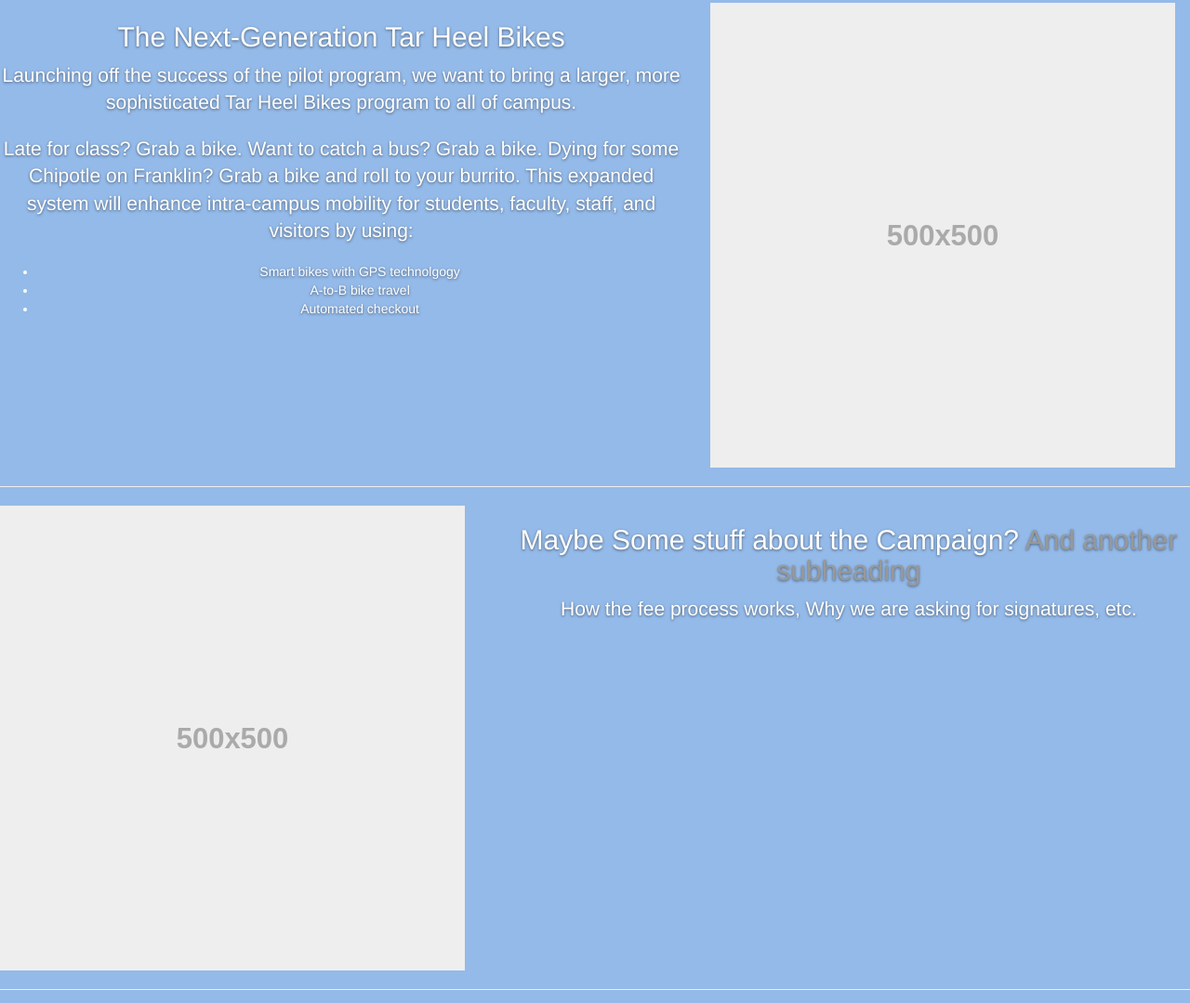
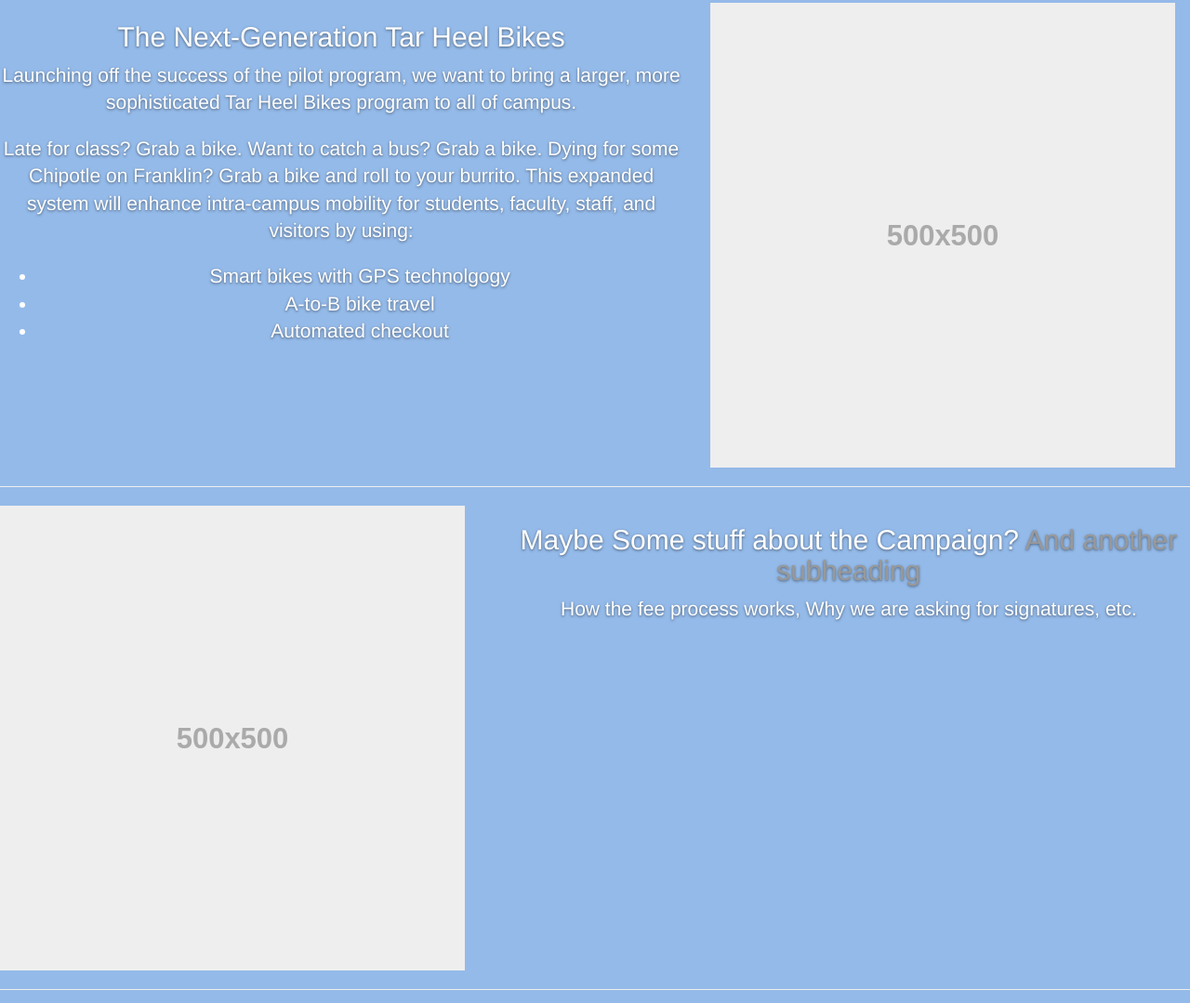
Before and after one commit to hackettm/hackettm.github.io, a plain HTML site: page index.html in a window 1280 px wide. Shown: the part 888-1967 px from the top of the page at 93% size. Drawn offline with Linux system fonts and the light colour scheme.

Commit message:
Update index.html

```diff
--- a/index.html
+++ b/index.html
@@ -94,7 +94,7 @@
           <h2 class="featurette-heading">The Next-Generation Tar Heel Bikes<span class="text-muted"></span></span></h2>
           <p class="lead">Launching off the success of the pilot program, we want to bring a larger, more sophisticated Tar Heel Bikes program to all of campus. </p>
           <p class="lead">Late for class? Grab a bike. Want to catch a bus? Grab a bike. Dying for some Chipotle on Franklin? Grab a bike and roll to your burrito. This expanded system will enhance intra-campus mobility for students, faculty, staff, and visitors by using: </p>
-          <ul>
+          <ul class ="lead">
             <li>Smart bikes with GPS technolgogy</li>
             <li>A-to-B bike travel</li>
             <li>Automated checkout</li>
```
